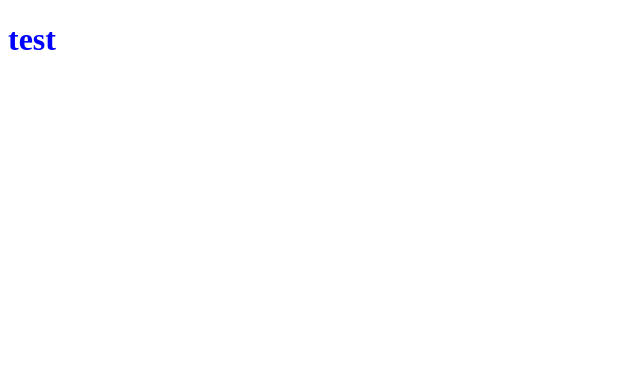
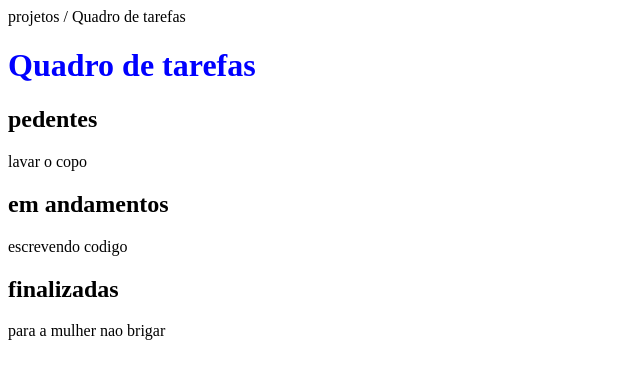
Before and after one commit to Gustavo-Santtos/dashboard, a plain HTML site: page index.html in a window 1280 px wide. Shown: the whole page, without its empty margins (0-640 px from the left). Drawn offline with Linux system fonts and the light colour scheme.

Commit message:
projetos de tarefas

```diff
--- a/index.html
+++ b/index.html
@@ -9,6 +9,37 @@
     <title>Document</title>
   </head>
   <body>
-    <h1>test</h1>
+    <main>
+      <header>
+        <span> projetos / Quadro de tarefas </span>
+        <h1>Quadro de tarefas</h1>
+      </header>
+      <section>
+        <section>
+          <h2>pedentes</h2>
+          <div>
+            <p>
+              lavar o copo
+            </p>
+          </div>
+        </section>
+        <section>
+          <h2>em andamentos</h2>
+          <div>
+            <p>
+              escrevendo codigo
+            </p>
+          </div>
+        </section>
+        <section>
+          <h2>finalizadas</h2>
+          <div>
+            <p>
+              para a mulher nao brigar
+            </p>
+          </div>
+        </section>
+      </section>
+    </main>
   </body>
 </html>
```
